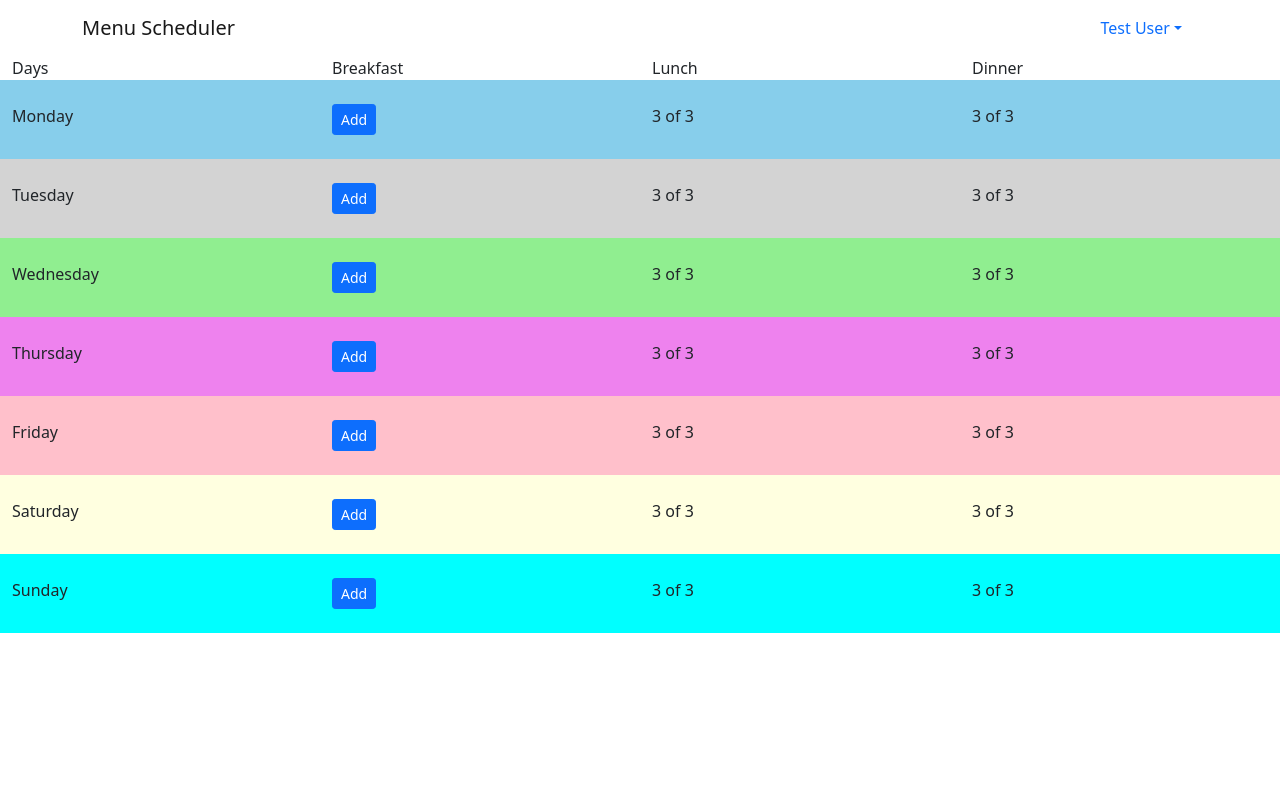
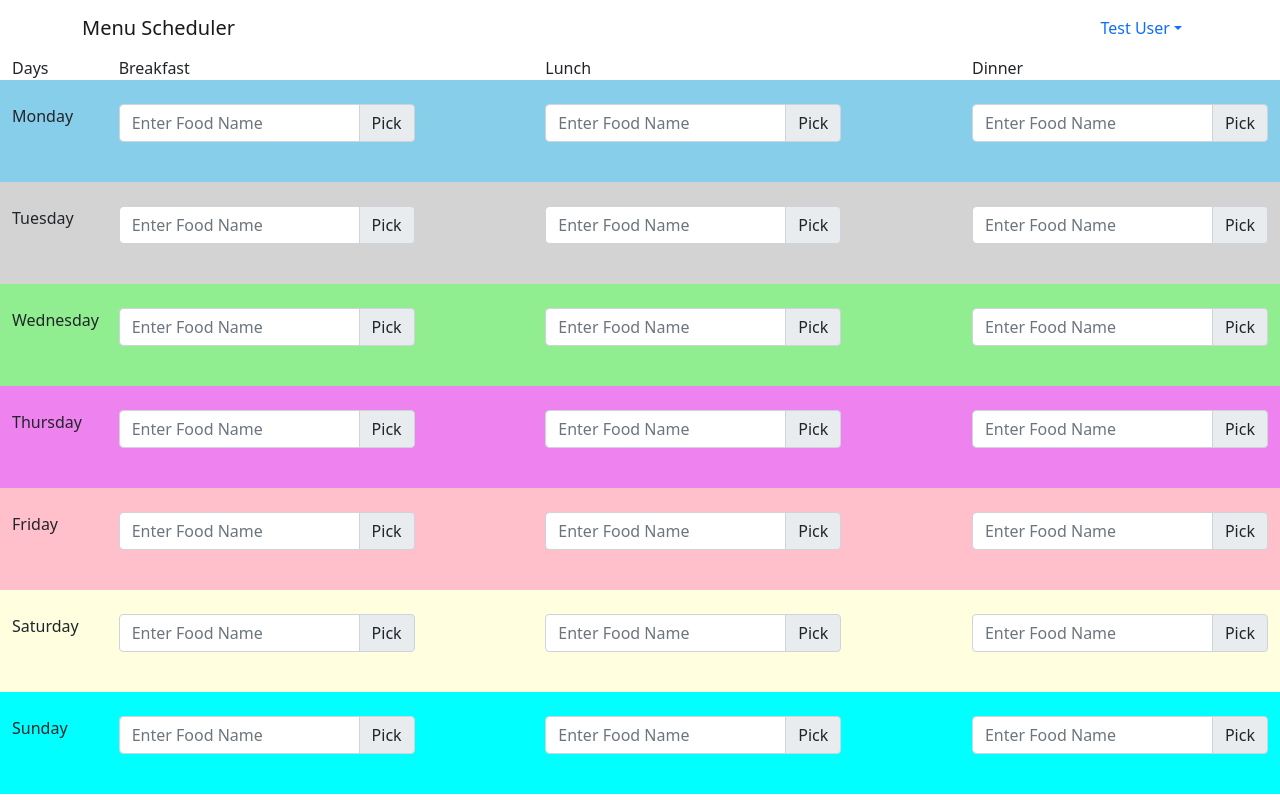
Before and after one commit to staedtler94/food-menu, a React (Create React App) app: page / in a window 1280 px wide. Built offline with nearby package versions, Linux system fonts and the light colour scheme.

Commit message:
Adding the input for food

```diff
--- /dev/null
+++ b/src/components/input-data/input-data.js
@@ -0,0 +1,18 @@
+import InputGroup from 'react-bootstrap/InputGroup'
+import FormControl from 'react-bootstrap/FormControl'
+// this is the input for the food in scheduler
+function InputData(props){
+
+  return (
+    <InputGroup className="mb-3">
+      <FormControl
+        placeholder="Enter Food Name"
+        aria-label="FoodName"
+        aria-describedby="basic-addon1"
+        />
+        <InputGroup.Text id="basic-addon1">Pick</InputGroup.Text>
+    </InputGroup>
+  )
+}
+
+export default InputData;
--- a/src/components/schedule/schedule.css
+++ b/src/components/schedule/schedule.css
@@ -23,3 +23,9 @@
   padding-top: 3vh;
   padding-bottom: 3vh;
 }
+.input-class{
+  padding-top: 1vh;
+  padding-bottom: 1vh;
+  padding-right: 1vw;
+  padding-left: 1vw;
+}
--- a/src/components/schedule/schedule.js
+++ b/src/components/schedule/schedule.js
@@ -3,6 +3,7 @@ import Row from 'react-bootstrap/Row';
 import Col from 'react-bootstrap/Col';
 import Button from 'react-bootstrap/Button';
 import './schedule.css';
+import InputData from './../input-data/input-data';
 
 function Schedule() {
 
@@ -25,22 +26,24 @@ function Schedule() {
   const tabuledWeek = daysOfWeek.map((dayEl) => {
     const classNameDay = dayEl.day + " day";
      return (<Row className={classNameDay}>
-          <Col md={3} lg={3}>{dayEl.day}</Col>
+          <Col md={1} lg={1}>{dayEl.day}</Col>
           <Col md={3} lg={3}>
-            <Button className="pull-right" variant="primary" size="sm">
-              Add
-            </Button>
+            <InputData className="input-class"/>
           </Col>
-          <Col md={3} lg={3}>3 of 3</Col>
-          <Col md={3} lg={3}>3 of 3</Col>
+          <Col md={{ span:3, offset:1}} lg={{ span:3, offset:1}}>
+            <InputData className="input-class"/>
+          </Col>
+          <Col md={{ span:3, offset:1}} lg={{ span:3, offset:1}}>
+            <InputData />
+          </Col>
         </Row>)
   });
 
   const headers = (()=>{return (<Row>
-        <Col md={3} lg={3}>Days</Col>
+        <Col md={1} lg={1}>Days</Col>
         <Col md={3} lg={3}>Breakfast</Col>
-        <Col md={3} lg={3}>Lunch</Col>
-        <Col md={3} lg={3}>Dinner</Col>
+        <Col md={{ span:3, offset:1}} lg={{ span:3, offset:1}}>Lunch</Col>
+        <Col md={{ span:3, offset:1}} lg={{ span:3, offset:1}}>Dinner</Col>
      </Row>)
    })()
 
```
